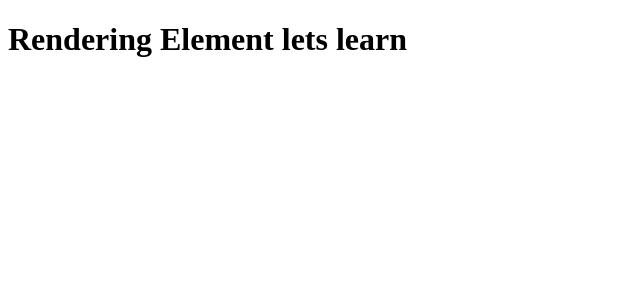
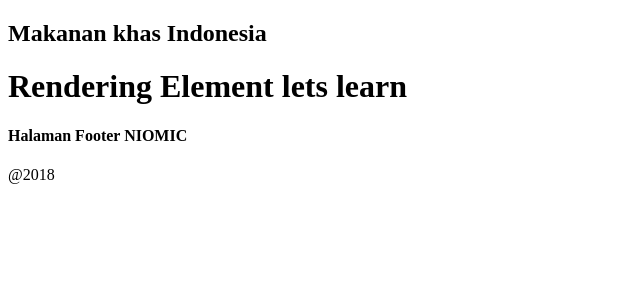
Before and after one commit to dodisutarya/belajar-react, a React (Create React App) app in the folder hello-react/: page / in a window 1280 px wide. Shown: the top 300 px of the page, without its empty margins (0-640 px from the left). Built offline with nearby package versions, Linux system fonts and the light colour scheme.

Commit message:
sudah sampai export n import component

```diff
--- a/hello-react/src/App.js
+++ b/hello-react/src/App.js
@@ -1,11 +1,17 @@
 import React, { Component } from 'react';
+import Header from "./Header";
+import Footer from "./Footer";
+
+
 
 
 class App extends Component {
   render() {
     return (
       <div>
+        <Header />
         <h1>Rendering Element lets learn</h1>
+        <Footer />
       </div>
     );
 
--- /dev/null
+++ b/hello-react/src/Footer.js
@@ -0,0 +1,16 @@
+import React from 'react';
+
+
+const Footer = () => {
+  var name = "NIOMIC";
+  return (
+    <div>
+      <h4>Halaman Footer {name}</h4>
+      <p>@2018</p>
+    </div>
+  );
+};
+
+
+
+export default Footer;
--- /dev/null
+++ b/hello-react/src/Header.js
@@ -0,0 +1,14 @@
+import React, { Component } from 'react';
+
+class Header extends Component {
+  render() {
+    return(
+      <div>
+        <h2>Makanan khas Indonesia</h2>
+      </div>
+    );
+  }
+}
+
+
+export default Header;
```
